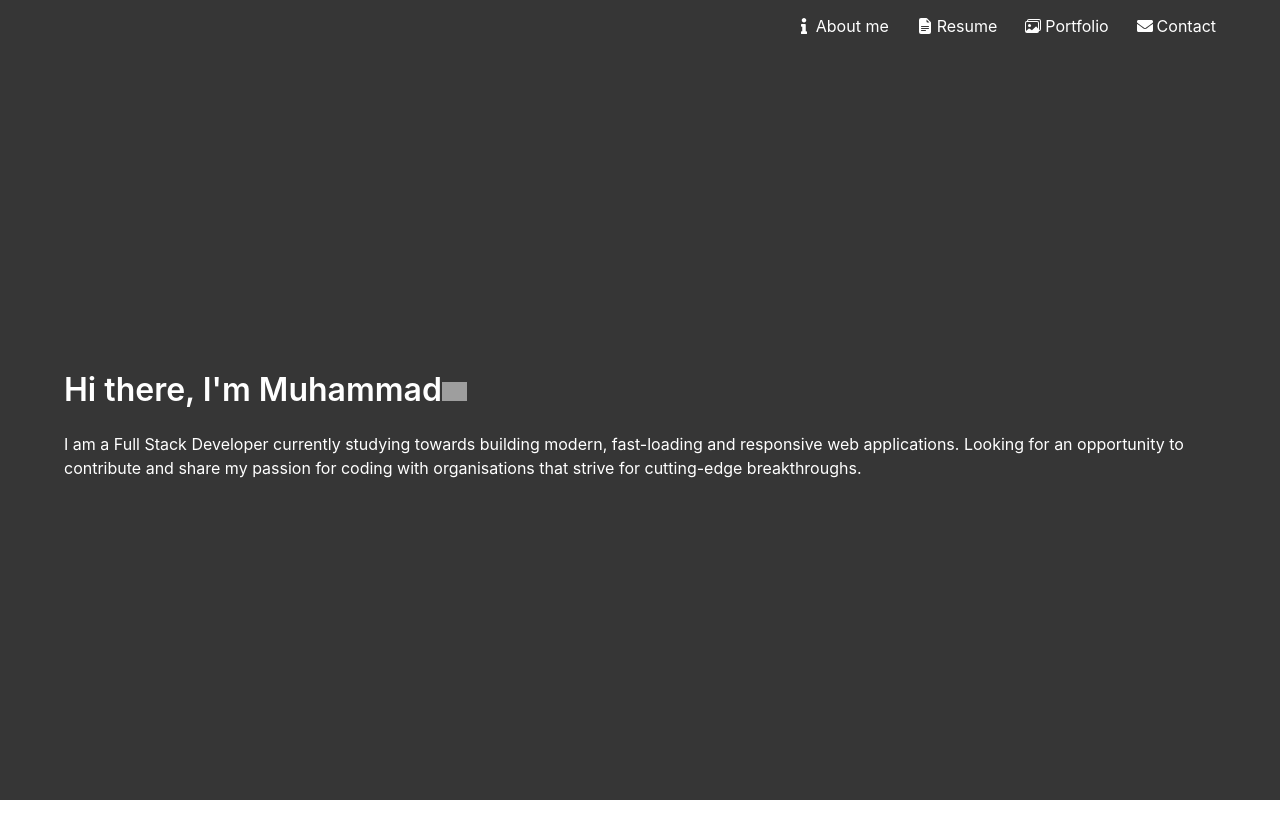
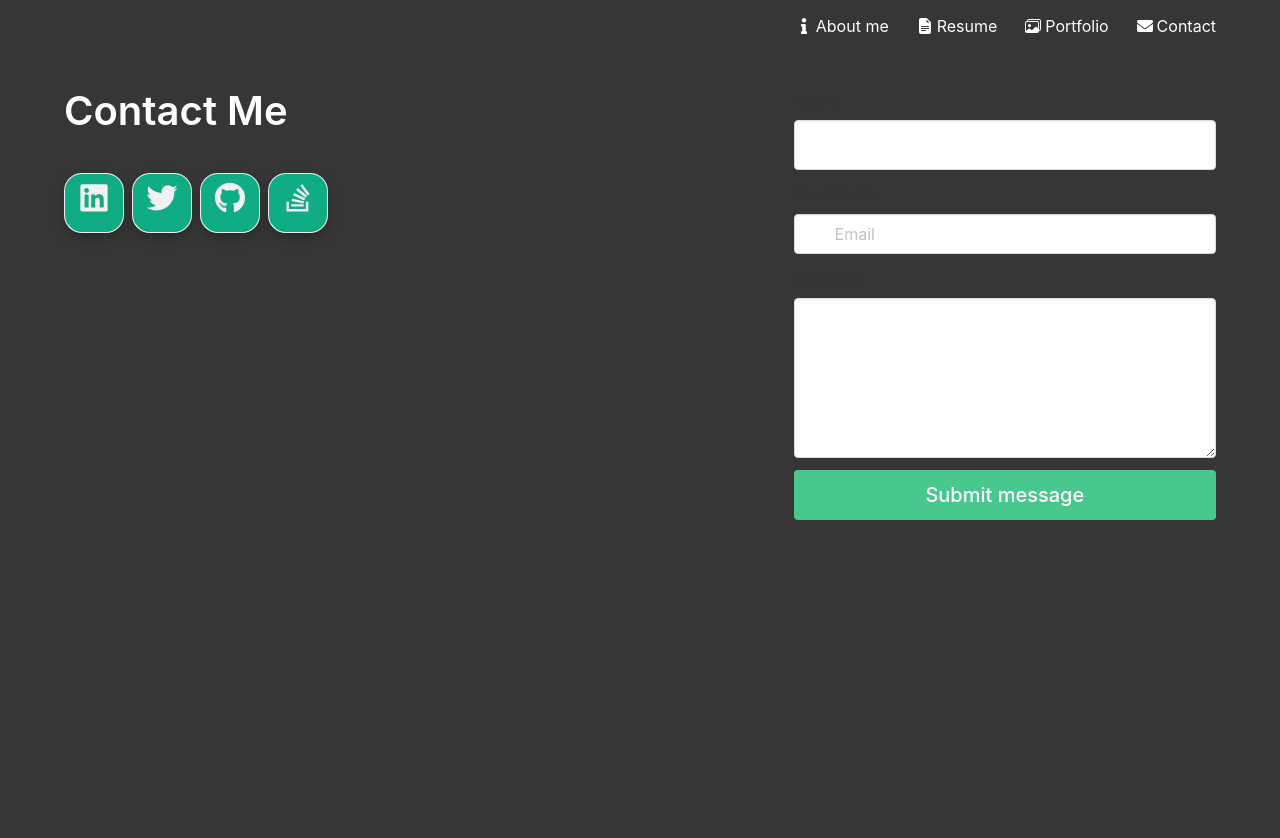
Before and after one commit to moedaaboul/moedaaboul.github.io, a React (Create React App) app: page / in a window 1280 px wide. Shown: the top 838 px of the page. Before the commit the page ends 800 px from the top, so only its background shows below. Built offline with nearby package versions, Linux system fonts and the light colour scheme; grey boxes are pictures that could not be loaded.

Commit message:
adds Contact component and resume

```diff
--- a/public/index.html
+++ b/public/index.html
@@ -1,5 +1,5 @@
 <!DOCTYPE html>
-<html lang="en">
+<html lang="en" class="hero is-dark">
   <head>
     <meta charset="utf-8" />
     <link rel="icon" href="%PUBLIC_URL%/favicon.ico" />
--- a/src/App.js
+++ b/src/App.js
@@ -1,11 +1,13 @@
 import React from 'react';
 import Navbar from './Navbar';
 import Intro from './Intro';
+import Contact from './Contact';
 function App() {
   return (
     <>
       <Navbar />
-      <Intro />
+      {/* <Intro /> */}
+      <Contact />
     </>
   );
 }
--- /dev/null
+++ b/src/Contact.js
@@ -0,0 +1,138 @@
+import React from 'react';
+import {
+  FaLinkedin,
+  FaTwitter,
+  FaGithub,
+  FaStackOverflow,
+} from 'react-icons/fa';
+
+const Contact = () => {
+  return (
+    <section className="section contact center-row py-5" id="contact">
+      <div className="container hero is-fullheight">
+        <section className="columns is-8 is-variable">
+          <section className="column is-half-tablet is-three-fifths-desktop has-text-left">
+            <div className="label" id="portfolio">
+              <h3 className="title is-2">Contact Me</h3>
+            </div>
+            {/* <p className="is-size-4 label">
+              Please get in touch with anything JavaScript.
+            </p> */}
+            <ul className="social-media is-flex">
+              <li>
+                <a
+                  href="https://www.linkedin.com/in/m-d-027032228/"
+                  target="_blank"
+                >
+                  <span className="button icon is-light is-large mr-2">
+                    <i>
+                      <FaLinkedin />
+                    </i>
+                  </span>
+                </a>
+              </li>
+              <li>
+                <a href="https://twitter.com/mdaaboul3" target="_blank">
+                  <span className="button icon is-light is-large mr-2">
+                    <i>
+                      <FaTwitter />
+                    </i>
+                  </span>
+                </a>
+              </li>
+              <li>
+                <a href="https://github.com/moedaaboul" target="_blank">
+                  <span className="button icon is-light is-large mr-2">
+                    <i>
+                      <FaGithub />
+                    </i>
+                  </span>
+                </a>
+              </li>
+              <li>
+                <a
+                  href="https://stackoverflow.com/users/14984871/m-daaboul"
+                  target="_blank"
+                >
+                  <span className="button icon is-light is-large mr-2">
+                    <i>
+                      <FaStackOverflow />
+                    </i>
+                  </span>
+                </a>
+              </li>
+            </ul>
+          </section>
+          <section className="column is-half-tablet is-two-fifths-desktop has-text-left">
+            <form action="https://formspree.io/f/xpzbznng" method="POST">
+              <div className="field">
+                <label className="label" for="full-name">
+                  Name
+                </label>
+                <div className="control">
+                  <input
+                    className="input is-medium"
+                    id="full-name"
+                    type="text"
+                    name="full-name"
+                    required
+                  />
+                </div>
+              </div>
+              <div className="field">
+                <label className="label" for="email">
+                  Your Email
+                </label>
+                <div className="control">
+                  <p className="control has-icons-left has-icons-right">
+                    <input
+                      className="input"
+                      name="email"
+                      type="email"
+                      id="email"
+                      placeholder="Email"
+                    />
+                    <span className="icon is-small is-left">
+                      <i className="fas fa-envelope"></i>
+                    </span>
+                    <span className="icon is-small is-right">
+                      <i className="fas fa-check"></i>
+                    </span>
+                  </p>
+                </div>
+              </div>
+              <div className="field">
+                <label className="label" for="message">
+                  Message
+                </label>
+                <div className="control">
+                  <textarea
+                    className="textarea is-medium"
+                    name="message"
+                    id="message"
+                  ></textarea>
+                </div>
+              </div>
+              <div className="control">
+                <button
+                  type="submit"
+                  className="
+                    submit
+                    button
+                    is-link is-fullwidth
+                    has-text-weight-medium
+                    is-medium is-success
+                  "
+                >
+                  Submit message
+                </button>
+              </div>
+            </form>
+          </section>
+        </section>
+      </div>
+    </section>
+  );
+};
+
+export default Contact;
--- a/src/index.css
+++ b/src/index.css
@@ -193,9 +193,9 @@ SOCIAL MEDIA
   }
 }
 
-.label {
+/* .label {
   color: white;
-}
+} */
 
 html {
   scroll-behavior: smooth;
```
Also changed, not shown: 1 other file (tests, documents, lock files or other folders).
